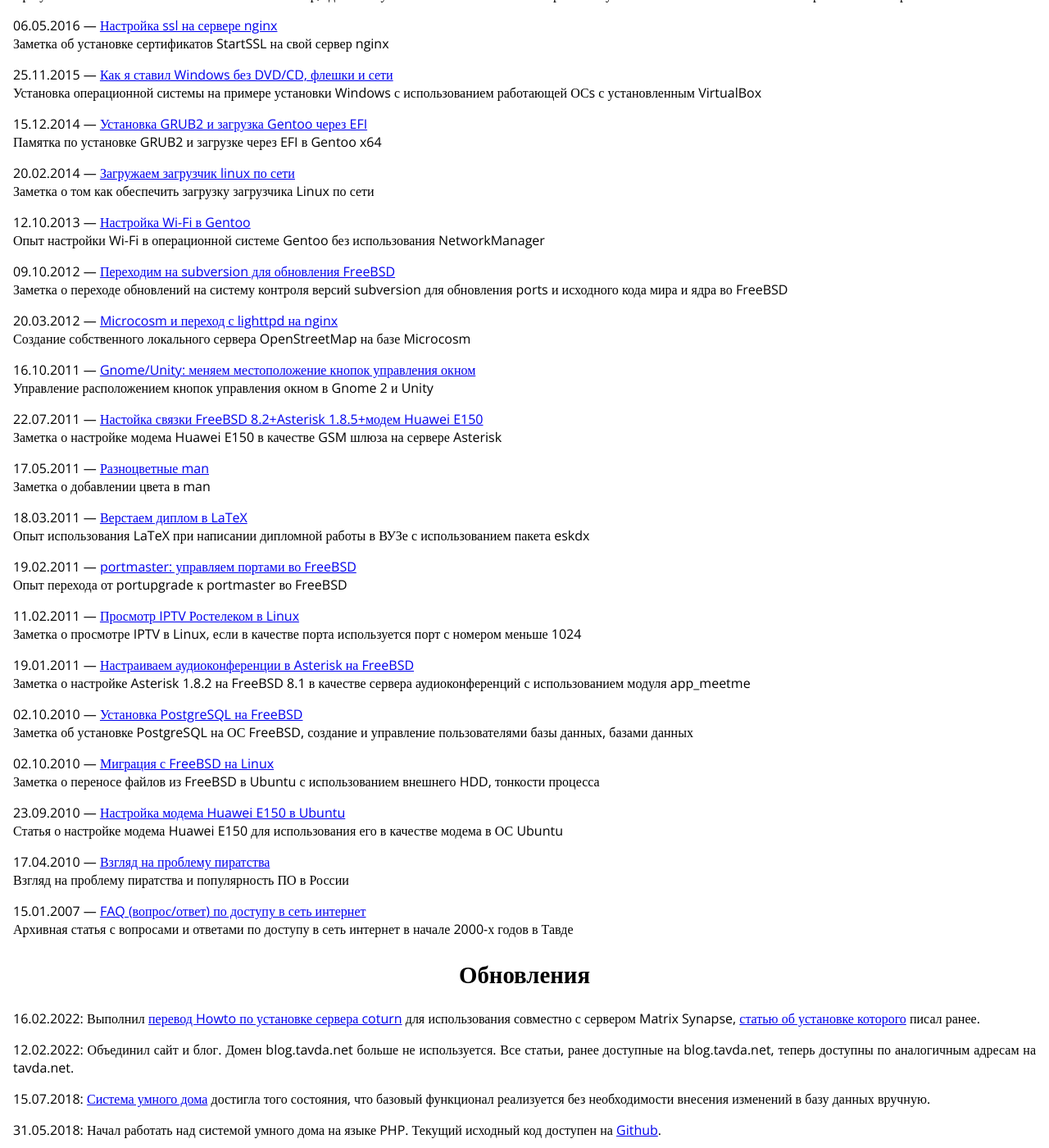
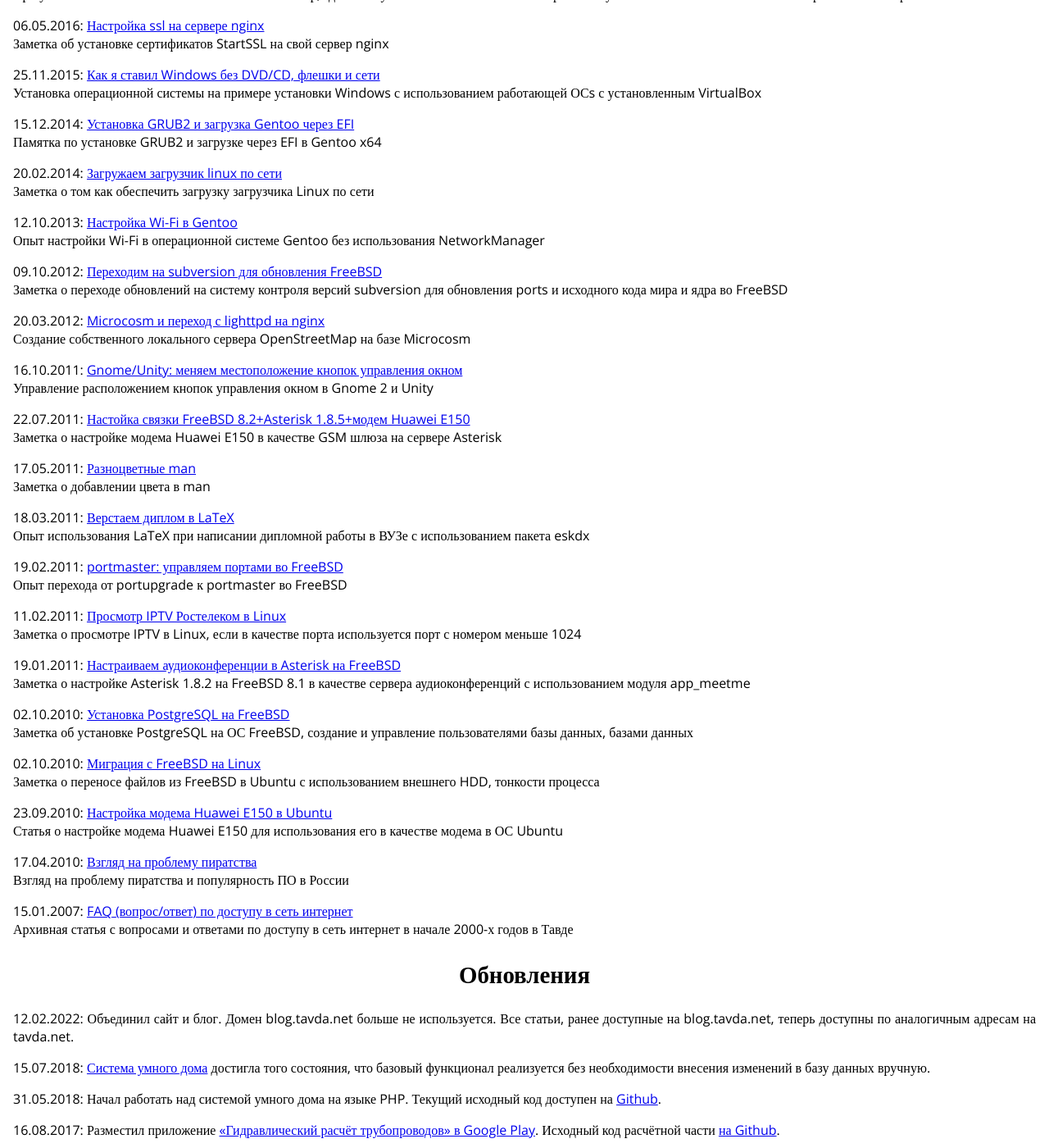
Before and after one commit to fsa/site, a Jekyll site: the page built from index.md, in a window 1280 px wide and 1400 px high, scrolled down 726 px. Shown: the whole window at 82% size. Built offline with Jekyll 4.4.1, drawn with Linux system fonts in a browser that asks for light colours; some of the changed text lies outside the part shown.

Commit message:
Убрана новость о новой статье в блоге и немного изменено оформление главной страницы

```diff
--- a/index.md
+++ b/index.md
@@ -7,14 +7,12 @@
 excerpt: Это мой персональный сайт
 ---
 {% for post in site.posts %}
-{{ post.date| date: "%d.%m.%Y" }}&nbsp;—&nbsp;[{{ post.title }}]({{ post.url }})
+{{ post.date| date: "%d.%m.%Y" }}:&nbsp;[{{ post.title }}]({{ post.url }})
 {{ post.excerpt }}
 
 {% endfor %}
 
 ## Обновления
-
-16.02.2022: Выполнил [перевод Howto по установке сервера coturn](/matrix-coturn) для использования совместно с сервером Matrix Synapse, [статью об установке которого](/matrix) писал ранее.
 
 12.02.2022: Объединил сайт и блог. Домен blog.tavda.net больше не используется. Все статьи, ранее доступные на blog.tavda.net, теперь доступны по аналогичным адресам на tavda.net.
 
```
